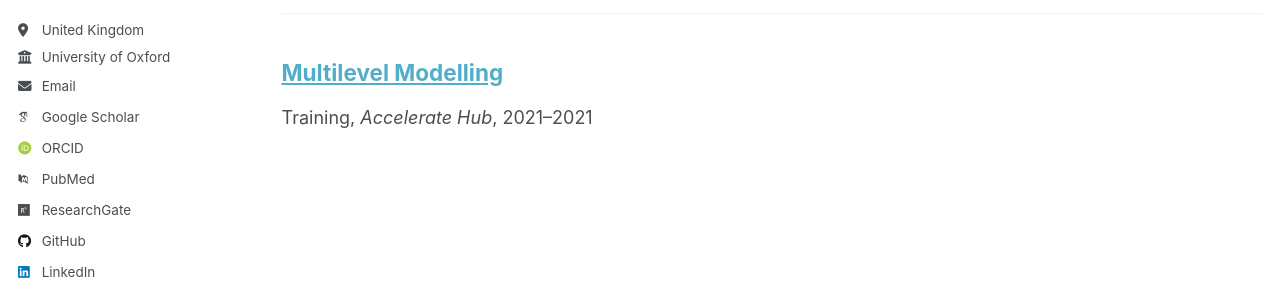
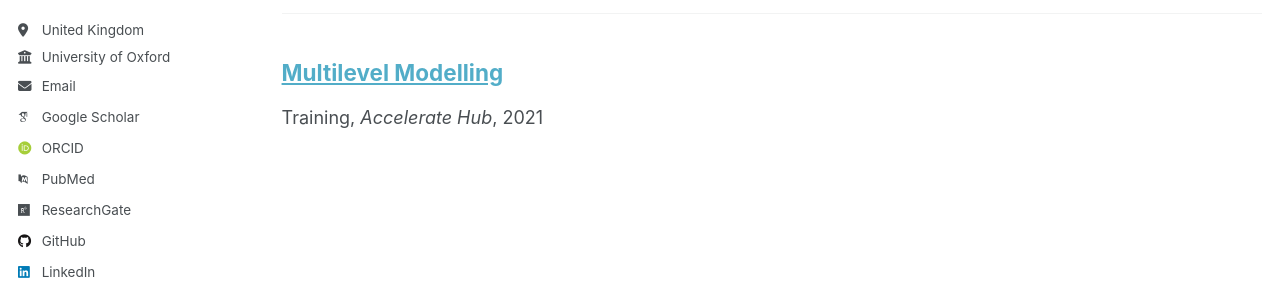
Before and after one commit to WilliamRudgard/williamrudgard.github.io, a Jekyll site: the page built from _pages/teaching.html, in a window 1280 px wide and 900 px high, scrolled down 653 px. Shown: the part 356-656 px from the top of the window. Built offline with Jekyll 4.4.1, drawn with Linux system fonts in a browser that asks for light colours; some web fonts are replaced; a script that is not in the unit is left out.

Commit message:
Update MLM-teaching-1.md

```diff
--- a/_teaching/MLM-teaching-1.md
+++ b/_teaching/MLM-teaching-1.md
@@ -5,6 +5,6 @@ categories: ["Capacity building"]
 type: "Training"
 venue: "Accelerate Hub"
 start_date: 2021-01-01
-end_date: 2021-12-31
+end_date:
 excerpt:
 ---
```
